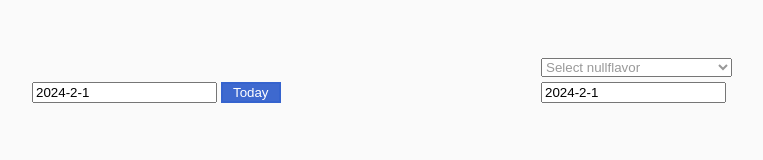
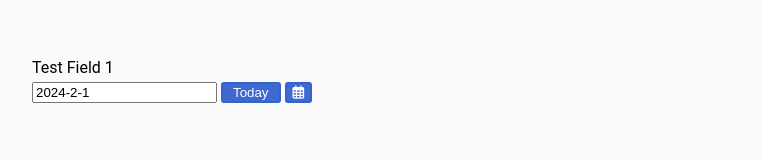
Before and after one commit to FlashDrag/picker, a plain HTML site: page index.html in a window 1280 px wide. Both pictures are taken after a click on the button "Today". Shown: the whole page, without its empty margins (258-1021 px from the left). Drawn offline with nearby package versions, Linux system fonts and the light colour scheme.

Commit message:
Replace selected input field with calendar button

```diff
--- a/index.html
+++ b/index.html
@@ -5,6 +5,7 @@
   <meta charset="UTF-8">
   <meta name="viewport" content="width=device-width, initial-scale=1.0">
 
+  <link rel="stylesheet" href="https://cdnjs.cloudflare.com/ajax/libs/font-awesome/6.5.1/css/all.min.css">
   <link rel="stylesheet" href="https://cdn.jsdelivr.net/npm/flatpickr/dist/flatpickr.min.css">
   <script src="https://cdn.jsdelivr.net/npm/flatpickr"></script>
 
@@ -22,32 +23,24 @@
   <div class="container">
     <div class="form-container">
 
-      <div class="form-group">
-        <input id="customInputField" type="text" placeholder="Type Date">
+      <div id="testFieldContainer1" class="testFieldContainer">
+        <div class="form-group">
+          <label for="customInputField">Test Field 1</label>
+          <input id="customInputField" type="text" placeholder="Type Date" autocomplete="off">
+        </div>
         <button class="today-btn">Today</button>
-      </div>
-
-      <div class="selectors-container">
-        <select name="nullflavor" id="nullflavorDropdown">
-          <option value="" selected>Select nullflavor</option>
-          <option value="NI">No Information (NI)</option>
-          <option value="MSK">Masked (MSK)</option>
-          <option value="UNK">Unknown (UNK)</option>
-          <option value="NA">Not Applicable (NA)</option>
-          <option value="ASKU">Asked But Unknown (ASKU)</option>
-          <option value="NASK">Not Asked (NASK)</option>
-          <option value="NINF">Negative Infinity (NINF)</option>
-          <option value="PINF">Positive Infinity (PINF)</option>
-        </select>
-        <div id="flatpickrCalendarContainer">
-          <input autocomplete="off" id="openflatpickrCalendar" placeholder="▼ Select Date">
+        <div class="flatpickrCalendarContainer">
+          <button class="openflatpickrCalendarBtn">
+            <i class="fa-regular fa-calendar-days"></i>
+          </button>
           <input type="text" id="flatpickrCalendar" style="display: none;">
+          <input type="text" class="selectedDateInput" style="display: none;">
         </div>
       </div>
     </div>
+
   </div>
 
-  <script defer src="nullflavor.js"></script>
   <script defer type="module" src="script.js"></script>
   <script defer type="module" src="timeZone.js"></script>
   <script defer type="module" src="clearApplyBtn.js"></script>
--- a/script.js
+++ b/script.js
@@ -5,7 +5,8 @@ const dateParts = { year: "", month: "", day: "" };
 const timeParts = { hour: "", minute: "", second: "", timezone: "" };
 
 const customInput = document.getElementById("customInputField");
-const openCalendarInput = document.getElementById("openflatpickrCalendar");
+const selecteDateInput = document.querySelector(".selectedDateInput");
+const openCalendarBtn = document.querySelector(".openflatpickrCalendarBtn");
 
 let yearSelector;
 let monthPickerDropdown;
@@ -16,7 +17,8 @@ let secondSelector;
 
 const todayButton = document.querySelector(".today-btn");
 
-const nullflavorDropdown = document.getElementById("nullflavorDropdown");
+// TODO: add nullflavorDropdown
+// const nullflavorDropdown = document.getElementById("nullflavorDropdown");
 
 const fpCalendar = flatpickr("#flatpickrCalendar", {
   enableTime: true,
@@ -24,7 +26,7 @@ const fpCalendar = flatpickr("#flatpickrCalendar", {
   defaultDate: "today",
   enableSeconds: true,
   time_24hr: true,
-  positionElement: openCalendarInput,
+  positionElement: customInput,
   onReady: function (selectedDates, dateStr, instance) {
     // Add timezone dropdown to the calendar
     instance.calendarContainer.appendChild(timezoneSelector);
@@ -44,9 +46,9 @@ const fpCalendar = flatpickr("#flatpickrCalendar", {
   },
 
   onOpen: function (selectedDates, dateStr, instance) {
-    // reset nullflavorDropdown
-    nullflavorDropdown.value = "";
-    nullflavorDropdown.style.color = "#999";
+    // TODO: reset nullflavorDropdown
+    // nullflavorDropdown.value = "";
+    // nullflavorDropdown.style.color = "#999";
 
     // Capture the current year
     dateParts.year = instance.currentYear;
@@ -101,7 +103,7 @@ const fpCalendar = flatpickr("#flatpickrCalendar", {
 
 // listener for openCalendarInput,
 // when the user clicks on it, open the flatpickrCalendar instance
-openCalendarInput.addEventListener("click", function (e) {
+openCalendarBtn.addEventListener("click", function (e) {
   e.preventDefault();
   fpCalendar.open();
 });
@@ -218,7 +220,7 @@ clearBtn.addEventListener("click", function () {
 // listener for applyBtn,
 // Insert the selected datetime into the custom input field by clicking the apply button
 applyBtn.addEventListener("click", function () {
-  customInput.value = openCalendarInput.value;
+  customInput.value = selecteDateInput.value;
 
   // close flatpickrCalendar
   fpCalendar.close();
@@ -235,9 +237,9 @@ todayButton.addEventListener("click", function () {
   resetflatpickrCalendar();
   setCurrentDateForFlatpickrCalendar();
 
-  // reset nullflavorDropdown
-  nullflavorDropdown.style.color = "#999";
-  nullflavorDropdown.value = "";
+  // TODO reset nullflavorDropdown
+  // nullflavorDropdown.style.color = "#999";
+  // nullflavorDropdown.value = "";
 });
 
 // ./ ---LISTENERS---
@@ -273,7 +275,7 @@ function constructDatetimeString() {
     selectedDate += ` z${timeParts.timezone}`;
   }
 
-  openCalendarInput.value = selectedDate;
+  selecteDateInput.value = selectedDate;
 }
 
 /**
@@ -306,7 +308,7 @@ function addClassesToTimeInputWrappers() {
  */
 function resetflatpickrCalendar() {
   fpCalendar.setDate("today");
-  openCalendarInput.value = "";
+  selecteDateInput.value = fpCalendar.currentYear;
 
   monthPickerDropdown.style.opacity = 0.4;
   datePickerContainer.style.opacity = 0.4;
--- a/style.css
+++ b/style.css
@@ -19,10 +19,29 @@ body {
 .form-group {
   display: inline-block;
 }
+.form-group label {
+  display: block;
+  margin-bottom: 5px;
+}
 
 /* Buttons */
 #clearApplyBtnContainer {
   padding: 5px;
+}
+
+.flatpickrCalendarContainer {
+  display: inline-block;
+}
+.openflatpickrCalendarBtn {
+  cursor: pointer;
+  background-color: #3e69cf;
+  color: #fff;
+  border: 2px solid #3563ce;
+  border-radius: 3px;
+}
+
+.openflatpickrCalendarBtn:hover {
+  background-color: #3563ce;
 }
 
 .today-btn, #applyBtn, #clearBtn {
@@ -30,6 +49,7 @@ body {
   padding-left: 10px;
   padding-right: 10px;
   cursor: pointer;
+  border-radius: 3px;
 }
 
 .today-btn, #applyBtn {
@@ -95,7 +115,3 @@ body {
   border: none;
   opacity: 0.4;
 }
-
-#openflatpickrCalendar {
-  cursor: pointer;
-}
```
Also changed, not shown: nullflavor.html (added, +11 -0 lines).
